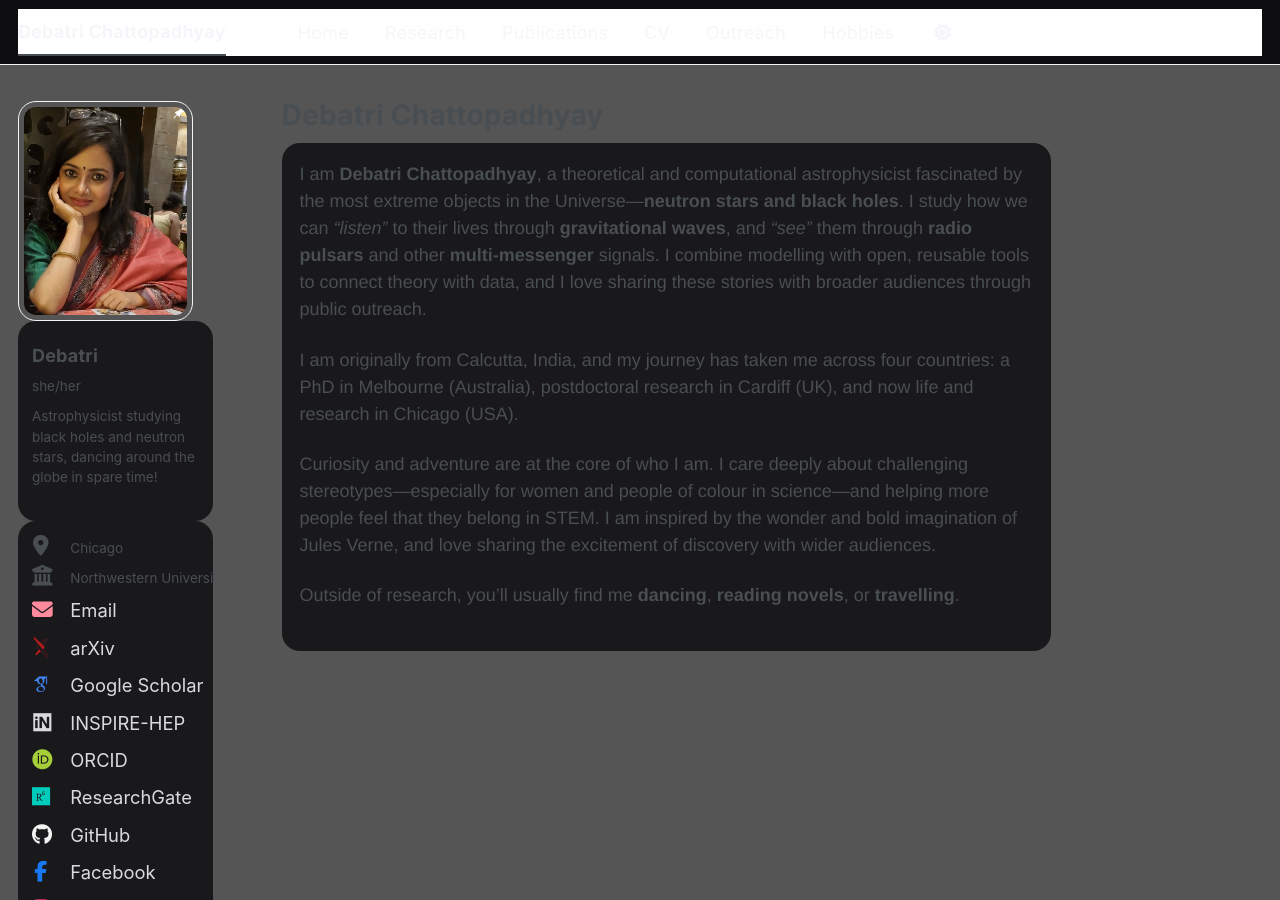
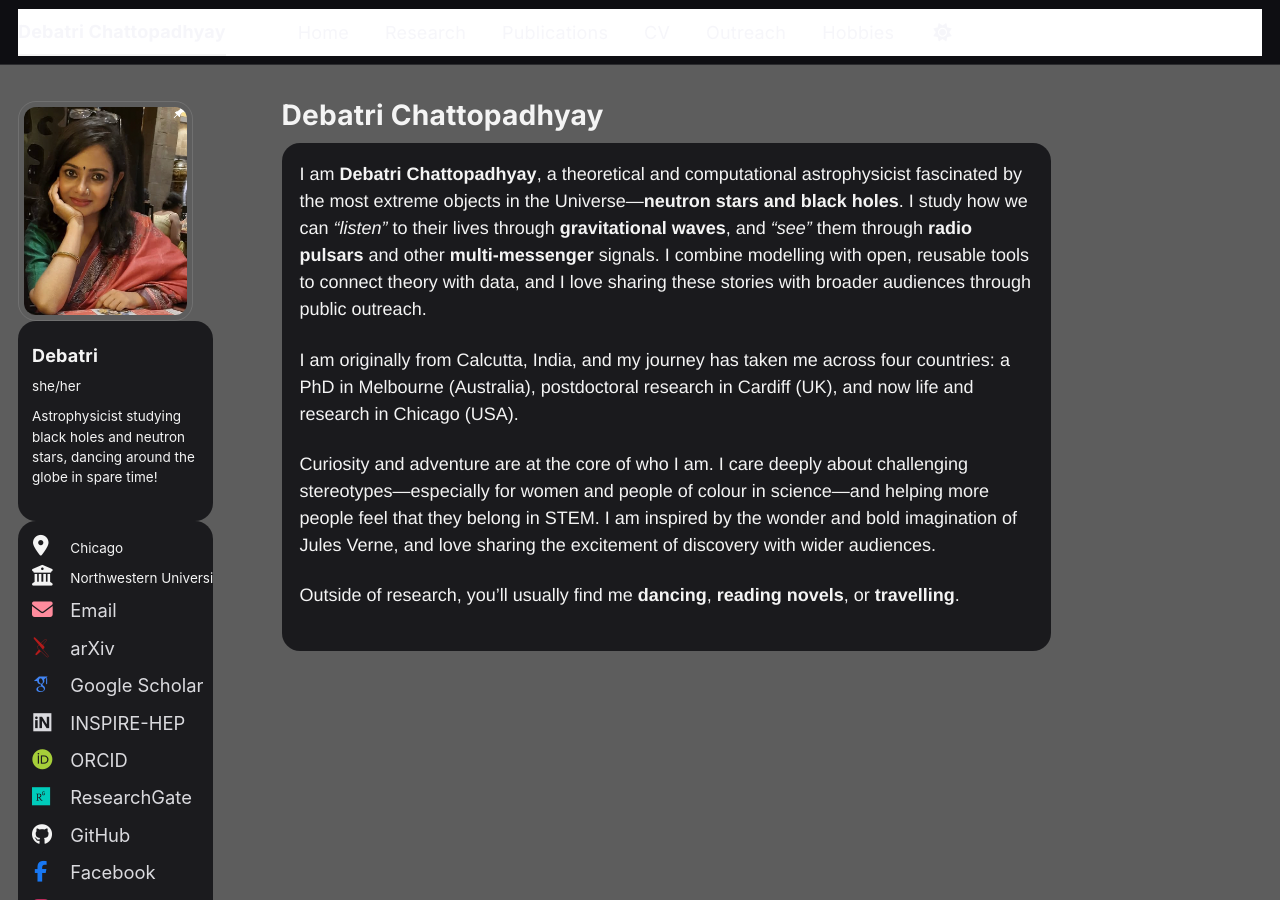
Before and after one commit to debatric/debatric.github.io, a Jekyll site: the page built from _pages/about.md, in a window 1280 px wide and 900 px high. Built offline with Jekyll 4.4.1, drawn with Linux system fonts in a browser that asks for light colours; some web fonts are replaced; a script bundle is joined from its source files by our own code; library files that are not in the unit come from our copies.

Commit message:
Update _custom.scss

```diff
--- a/_sass/_custom.scss
+++ b/_sass/_custom.scss
@@ -273,3 +273,35 @@ a:focus {
 .author__avatar {
   border-radius: 18px !important;
 }
+
+
+
+
+/* 1) Use ONE palette for BOTH modes (prevents random blue takeover) */
+:root,
+html[data-theme="dark"] {
+  /* text */
+  --global-text-color: #f4f4f4;
+  --global-text-color-light: #d9d9d9;
+
+  /* links */
+  --global-link-color: #52adc8;            /* teal */
+  --global-link-color-hover: #7ad0e7;
+  --global-link-color-visited: #52adc8;
+
+  /* masthead (top nav) — keep it NOT blue */
+  --global-masthead-link-color: #f4f4f4;
+  --global-masthead-link-color-hover: #ff6c60; /* warm accent */
+
+  /* borders */
+  --global-border-color: rgba(255,255,255,0.12);
+}
+
+/* 2) Background brightness: day vs night (ONLY change) */
+body::before {
+  /* your existing bg setup can stay — just make sure filter is here */
+  filter: brightness(0.60) contrast(1.05);
+}
+html[data-theme="dark"] body::before {
+  filter: brightness(0.38) contrast(1.10);
+}
```
